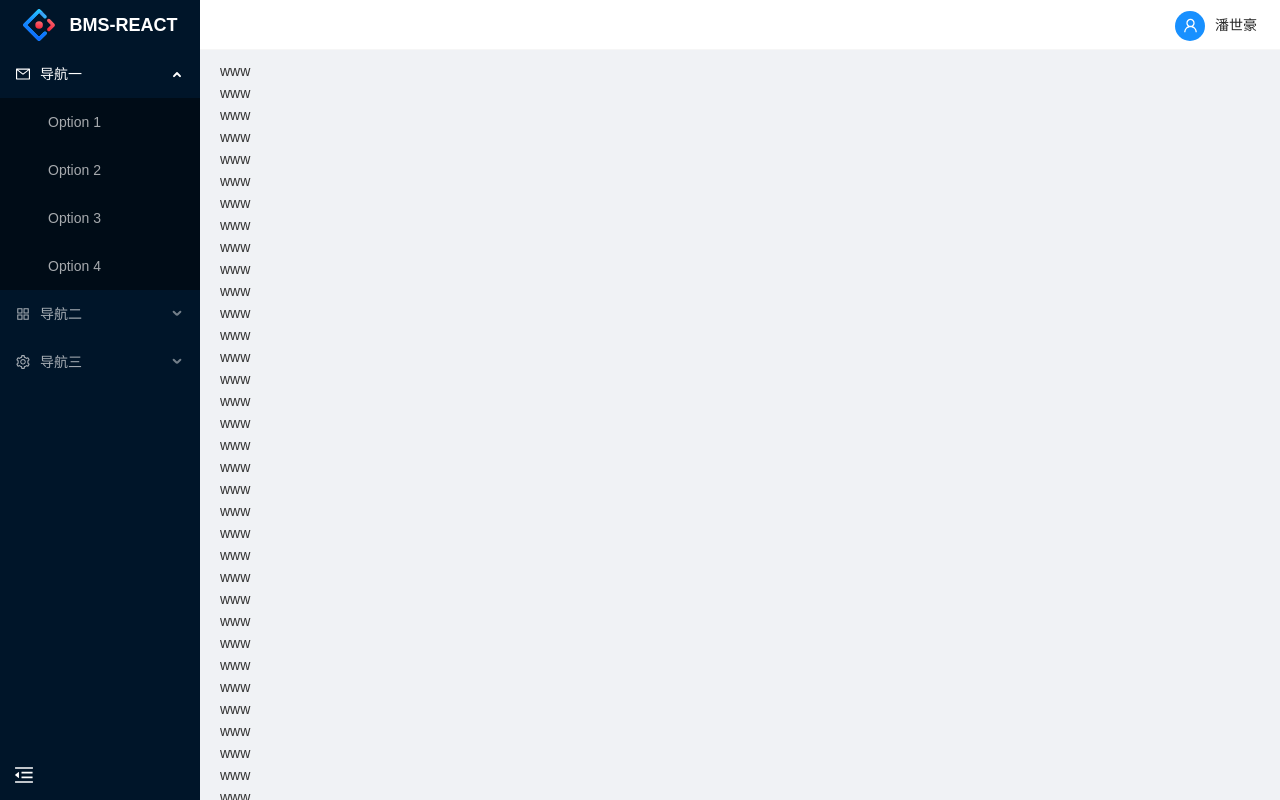
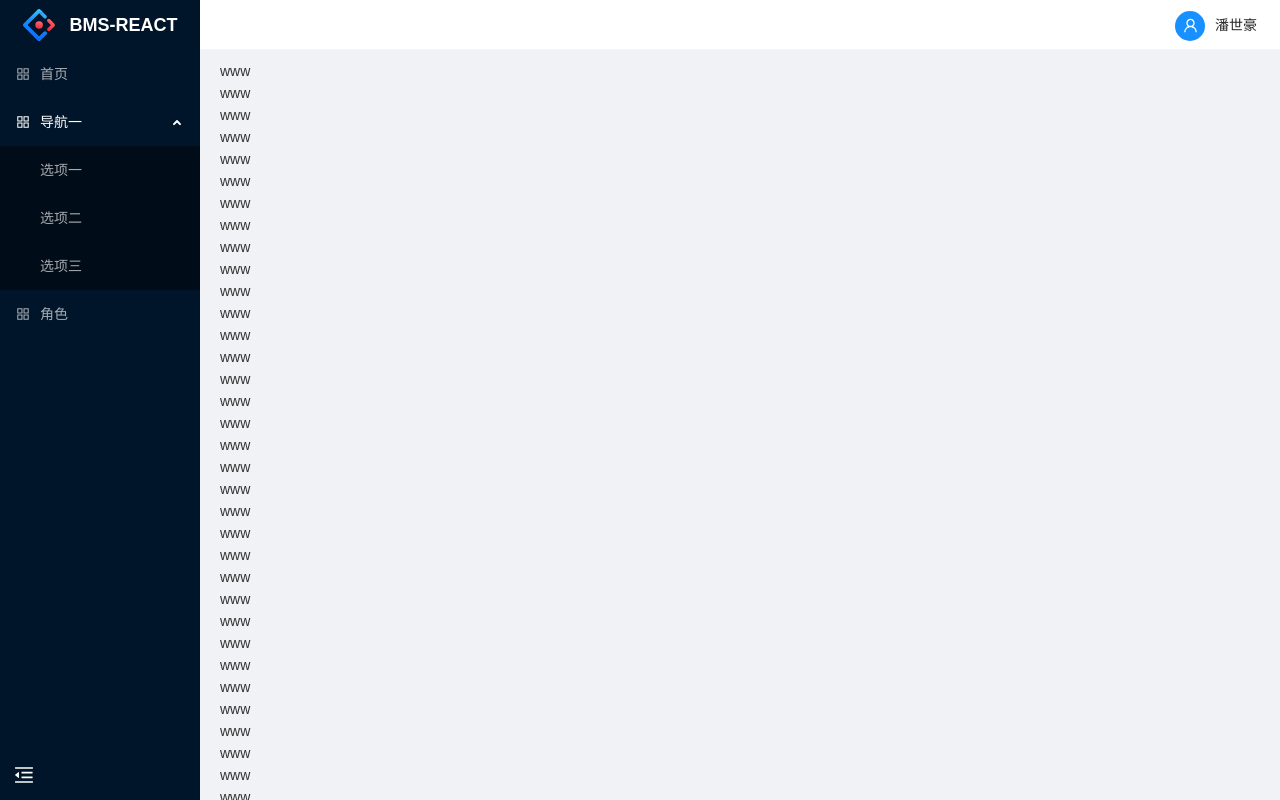
Before and after one commit to bibab0/bms_react, a React (Create React App) app: page / in a window 1280 px wide. Both pictures are taken after a click on the element "导航一". Built offline with nearby package versions, Linux system fonts and the light colour scheme.

Commit message:
*路由调整

```diff
--- a/src/assets/css/antdreset.css
+++ b/src/assets/css/antdreset.css
@@ -1,3 +1,21 @@
+.ant-menu-root {
+  width: 100%;
+  height: calc(100vh - 100px);
+  overflow: auto;
+}
+.ant-menu-root .ant-menu-submenu-title,
+.ant-menu-root .ant-menu-item {
+  width: 48px;
+  padding: 0 16px !important;
+}
+.ant-menu-root .ant-menu-item-only-child {
+  padding-left: 40px !important;
+}
+/*滚动轴*/
+.ant-menu-root::-webkit-scrollbar {
+  width: 0px;
+  height: 2px;
+}
 .ant-layout-content {
   padding: 10px 20px;
   height: calc(100vh - 50px);
--- /dev/null
+++ b/src/routers/router.js
@@ -0,0 +1,36 @@
+import React, { lazy } from 'react';
+const router = [
+    {
+        path: '/',
+        name: '首页',
+        exact: true,
+        component: lazy(() => <h2>Home</h2>)
+    },
+    {
+        path: '/nav1',
+        name: '导航一',
+        routes: [
+            {
+                path: 'option1',
+                name: '选项一',
+                component: lazy(() => <h2>选项一</h2>)
+            },
+            {
+                path: 'option2',
+                name: '选项二',
+                component: lazy(() => <h2>选项二</h2>)
+            },
+            {
+                path: 'option3',
+                name: '选项三',
+                component: lazy(() => <h2>选项三</h2>)
+            }
+        ]
+    },
+    {
+        path: '/role',
+        name: '角色',
+        component: lazy(() => <h2>Shoelaces</h2>)
+    }
+];
+export default router;
--- a/src/views/Layout/SiderBar.css
+++ b/src/views/Layout/SiderBar.css
@@ -1,17 +1,3 @@
-.menuBox {
-  width: 100%;
-  height: calc(100vh - 100px);
-  overflow: auto;
-}
-.menuBox .ant-menu-submenu-title {
-  width: 48px;
-  padding: 0 16px !important;
-}
-/*滚动轴*/
-.menuBox::-webkit-scrollbar {
-  width: 0px;
-  height: 2px;
-}
 .logoBox {
   display: flex;
   align-items: center;
--- a/src/views/Layout/SiderBar.js
+++ b/src/views/Layout/SiderBar.js
@@ -1,8 +1,14 @@
 import React, { Component } from 'react';
-import { Layout, Menu } from 'antd';
-import { AppstoreOutlined, MailOutlined, SettingOutlined, MenuFoldOutlined, MenuUnfoldOutlined } from '@ant-design/icons';
+import { BrowserRouter as Router, Link } from "react-router-dom";
+import router from '../../routers/router';
 import './SiderBar.css';
 import reactLogo from '../../assets/images/reactLogo.svg';
+import { Layout, Menu } from 'antd';
+import {
+    AppstoreOutlined,
+    MenuFoldOutlined,
+    MenuUnfoldOutlined
+} from '@ant-design/icons';
 const { SubMenu } = Menu;
 const { Sider } = Layout;
 class SiderBar extends Component {
@@ -24,47 +30,31 @@ class SiderBar extends Component {
                     <img src={reactLogo} alt="logo" />
                     {this.state.collapsed ? '' : <span>BMS-REACT</span>}
                 </div>
-                <Menu
-                    className="menuBox"
-                    onClick={this.handleClick}
-                    mode="inline"
-                    theme="dark"
-                >
-                    <SubMenu
-                        title={
-                            <span>
-                                <MailOutlined />
-                                <span>导航一</span>
-                            </span>
-                        }
-                    >
-                        <Menu.Item>Option 1</Menu.Item>
-                        <Menu.Item>Option 2</Menu.Item>
-                        <Menu.Item>Option 3</Menu.Item>
-                        <Menu.Item>Option 4</Menu.Item>
-                    </SubMenu>
-                    <SubMenu icon={<AppstoreOutlined />} title="导航二">
-                        <Menu.Item>Option 5</Menu.Item>
-                        <Menu.Item>Option 6</Menu.Item>
-                    </SubMenu>
-                    <SubMenu
-                        title={
-                            <span>
-                                <SettingOutlined />
-                                <span>导航三</span>
-                            </span>
-                        }
-                    >
-                        <Menu.Item>Option 9</Menu.Item>
-                        <Menu.Item>Option 10</Menu.Item>
-                        <Menu.Item>Option 11</Menu.Item>
-                        <Menu.Item>Option 12</Menu.Item>
-                    </SubMenu>
-                </Menu>
+                <Router>
+                    <Menu onClick={this.handleClick} mode="inline" theme="dark">
+                        {router.map((route) => {
+                            if (route.routes) {
+                                return (<SubMenu key={route.path} icon={<AppstoreOutlined />} title={route.name}>
+                                    {route.routes.map((childrote) => (
+                                        <Menu.Item key={childrote.path}>
+                                            <Link to={childrote.path}>{childrote.name}</Link>
+                                        </Menu.Item>
+                                    ))}
+                                </SubMenu>)
+                            } else {
+                                return (
+                                    <Menu.Item key={route.path} icon={<AppstoreOutlined />}>
+                                        <Link to={route.path}>{route.name}</Link>
+                                    </Menu.Item>
+                                )
+                            }
+                        })}
+                    </Menu>
+                </Router>
                 <div className="collapseBox" onClick={this.toggleCollapsed}>
                     {this.state.collapsed ? <MenuUnfoldOutlined className="collapseIcon" /> : <MenuFoldOutlined className="collapseIcon" />}
                 </div>
-            </Sider>
+            </Sider >
         );
     }
 }
```
